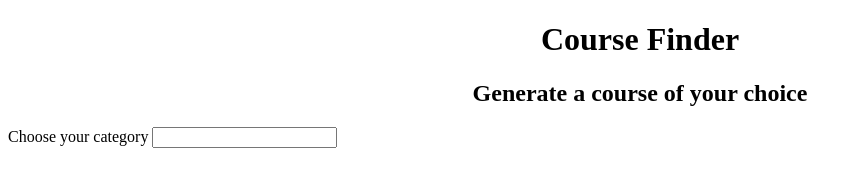
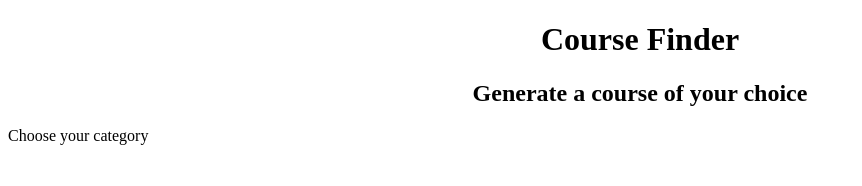
Before and after one commit to codebyrohith/CourseFinder, a plain HTML site: page index.html in a window 1280 px wide. Shown: the whole page, without its empty margins (0-862 px from the left). Drawn offline with Linux system fonts and the light colour scheme.

Commit message:
dummy commit

```diff
--- a/index.html
+++ b/index.html
@@ -15,7 +15,7 @@
     <form action="" method="post">
       <h2>Generate a course of your choice</h2>
       <label for="category">Choose your category</label>
-      <input type="">
+      <!-- <input type=""> -->
     </form>
   </div>
 </body>
```
